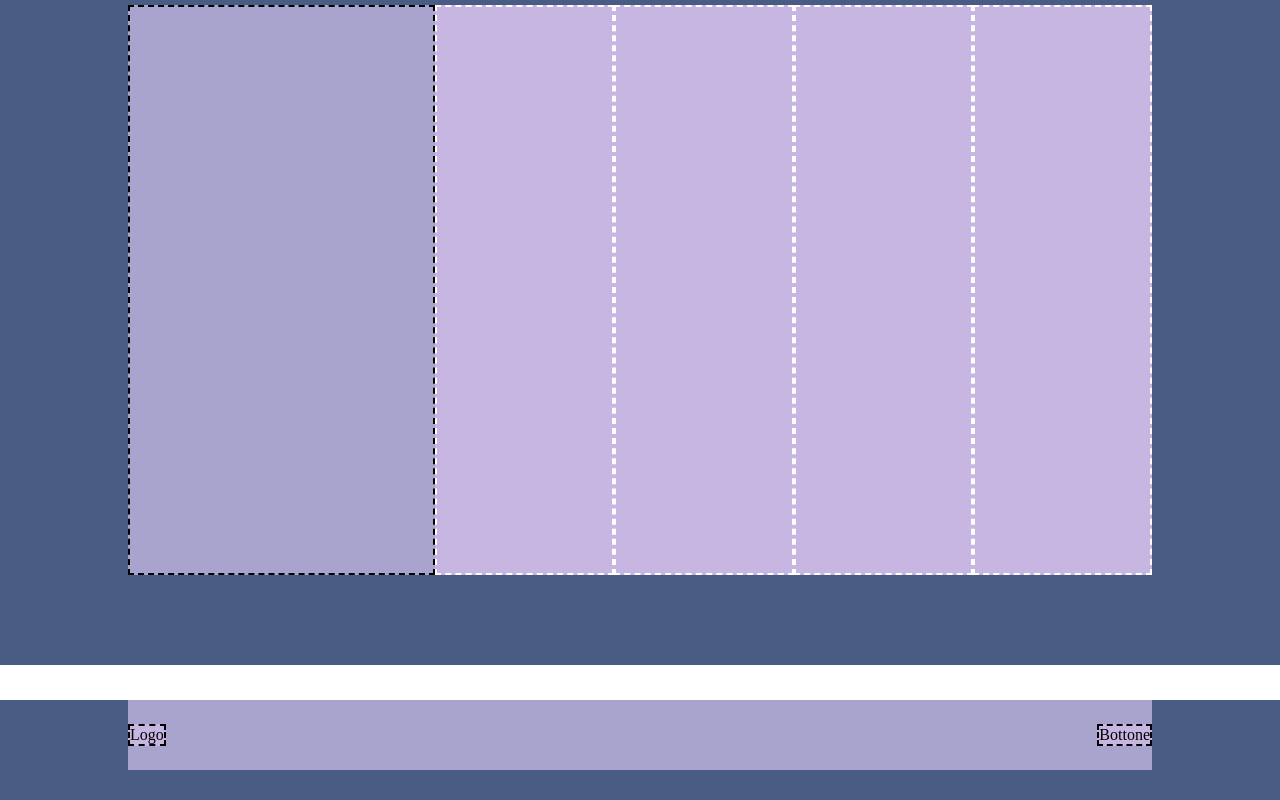
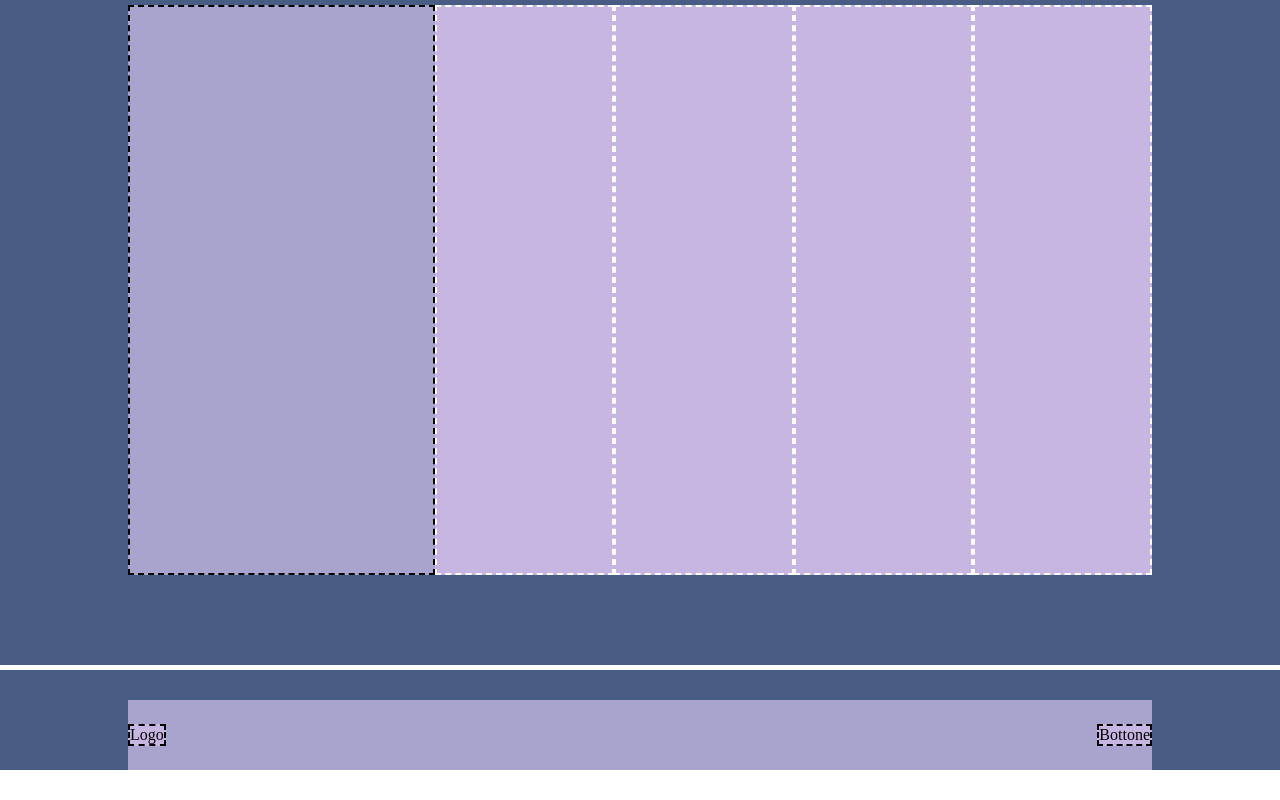
Before and after one commit to AndreaCoggio94/htmlcss-struttura-discord, a plain HTML site: page index.html in a window 1280 px wide. Shown: the part 3810-4610 px from the top of the page. After the commit the page ends 4580 px from the top, so only its background shows below. Drawn offline with Linux system fonts and the light colour scheme.

Commit message:
added fix footer

```diff
--- a/css/style.css
+++ b/css/style.css
@@ -27,7 +27,6 @@
 .top-header > .container {
   background-color: var(--light-color);
   height: 40px;
-  margin: 20px auto;
   justify-content: space-between;
 }
 
--- a/index.html
+++ b/index.html
@@ -70,7 +70,7 @@
         </div>
       </div>
       <!-- bottom footer -->
-      <div class="bottom-background-footer">
+      <div class="bottom-background-footer flex-container">
         <div class="container flex-container">
           <div class="primary-bordered">Logo</div>
           <div class="primary-bordered">Bottone</div>
```
